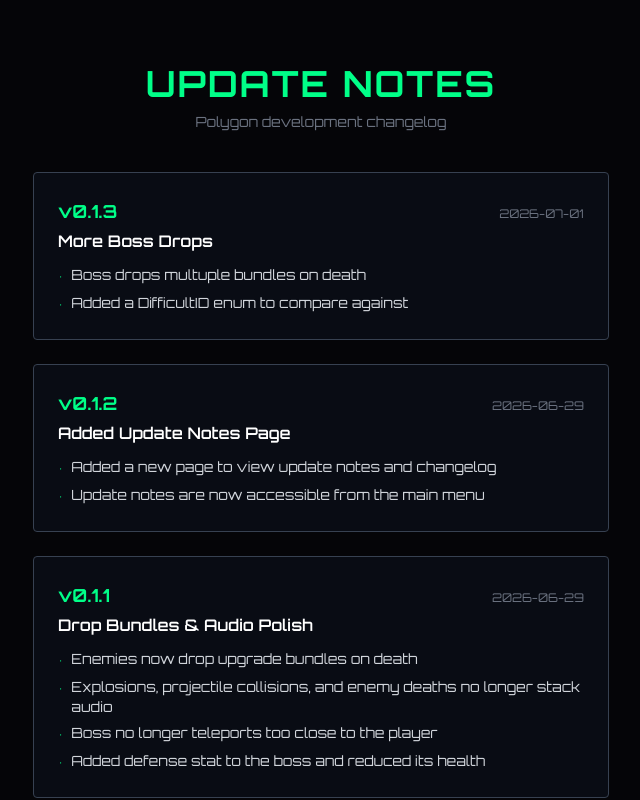
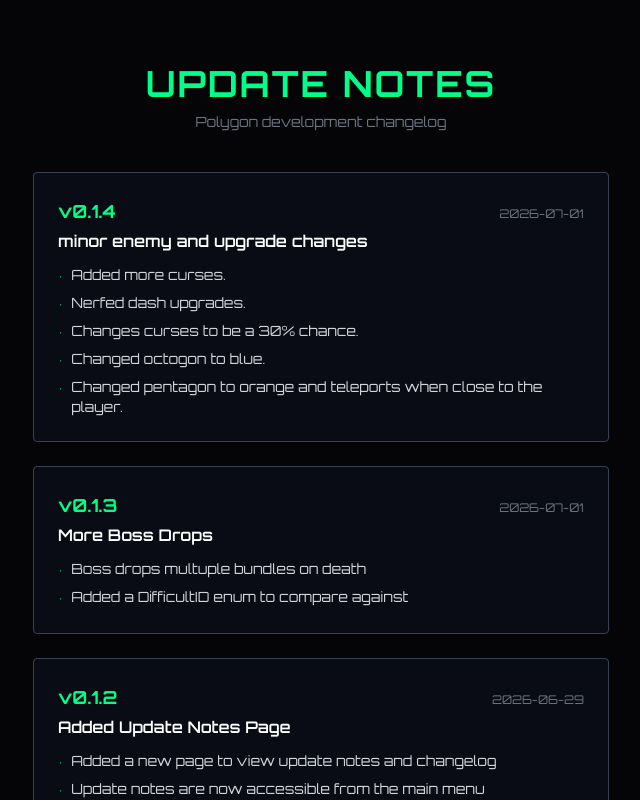
Before and after one commit to nolanrd04/Polygon, a React (Vite) app in the folder frontend/: page /update-notes in a window 1280 px wide. Shown: the whole page, without its empty margins (319-959 px from the left). Built offline with nearby package versions, Linux system fonts and the light colour scheme; the HTML template or start-up script is replaced by a standard one.

Commit message:
forgot to change the update notes to reflect update.

```diff
--- a/frontend/src/pages/MainMenu.tsx
+++ b/frontend/src/pages/MainMenu.tsx
@@ -200,7 +200,7 @@ export default function MainMenu() {
       </div>
 
       <div className="absolute bottom-8 text-gray-600 text-sm">
-        v0.1.3 - Early Development
+        v0.1.4 - Early Development
       </div>
 
       {showLoadModal && (
--- a/frontend/src/pages/UpdateNotesPage.tsx
+++ b/frontend/src/pages/UpdateNotesPage.tsx
@@ -9,6 +9,18 @@ interface UpdateNote {
 
 // Add new updates at the top of this array
 const UPDATE_NOTES: UpdateNote[] = [
+  {
+    version: 'v0.1.4',
+    date: '2026-07-01',
+    title: 'minor enemy and upgrade changes',
+    changes: [
+      'Added more curses.',
+      'Nerfed dash upgrades.',
+      'Changes curses to be a 30% chance.',
+      'Changed octogon to blue.',
+      'Changed pentagon to orange and teleports when close to the player.'
+    ]
+  },
   {
     version: 'v0.1.3',
     date: '2026-07-01',
```
